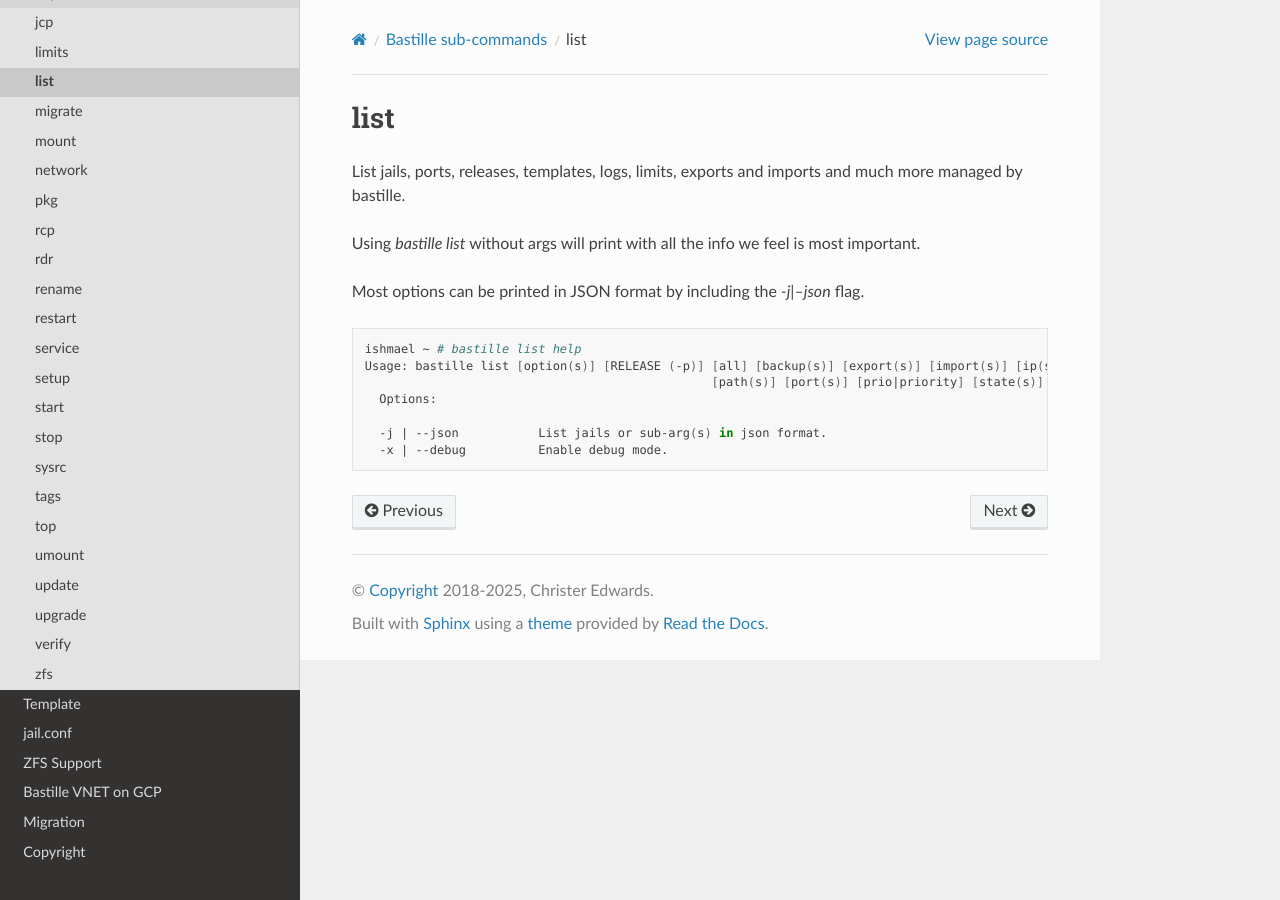
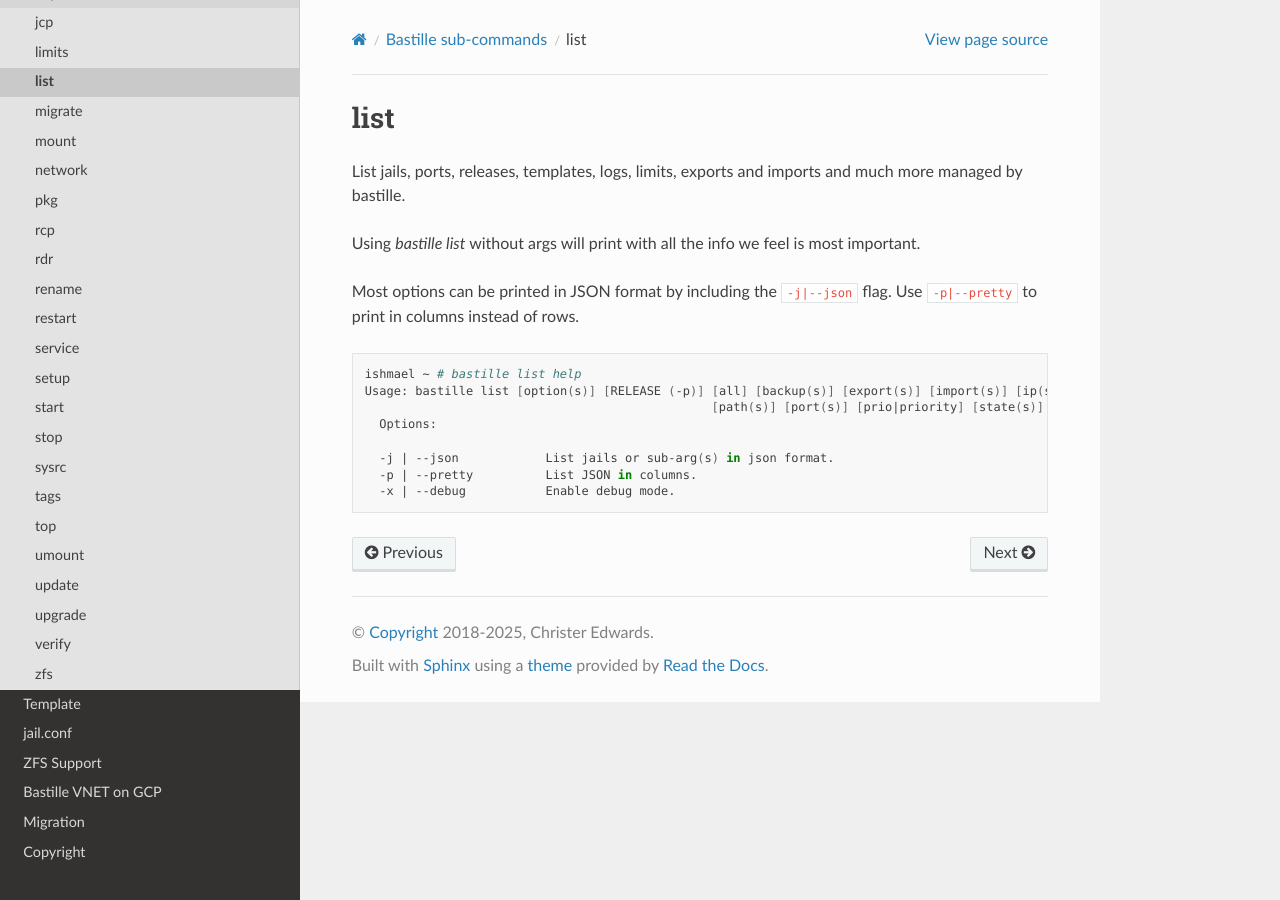
Before and after one commit to BastilleBSD/bastille, a Sphinx documentation site: the page built from docs/chapters/subcommands/list.rst, in a window 1280 px wide. Built offline with Sphinx 7.4.7 and the Read the Docs theme 3.1.0, drawn with Linux system fonts in a browser that asks for light colours.

Commit message:
docs: Update list for --pretty

```diff
--- a/docs/chapters/subcommands/list.rst
+++ b/docs/chapters/subcommands/list.rst
@@ -6,7 +6,8 @@ managed by bastille.
 
 Using `bastille list` without args will print with all the info we feel is most important.
 
-Most options can be printed in JSON format by including the `-j|--json` flag.
+Most options can be printed in JSON format by including the ``-j|--json`` flag. Use ``-p|--pretty``
+to print in columns instead of rows.
 
 .. code-block:: shell
 
@@ -15,5 +16,6 @@ Most options can be printed in JSON format by including the `-j|--json` flag.
                                                   [path(s)] [port(s)] [prio|priority] [state(s)] [template(s)]
     Options:
 
-    -j | --json           List jails or sub-arg(s) in json format.
-    -x | --debug          Enable debug mode.
+    -j | --json            List jails or sub-arg(s) in json format.
+    -p | --pretty          List JSON in columns.
+    -x | --debug           Enable debug mode.
```
